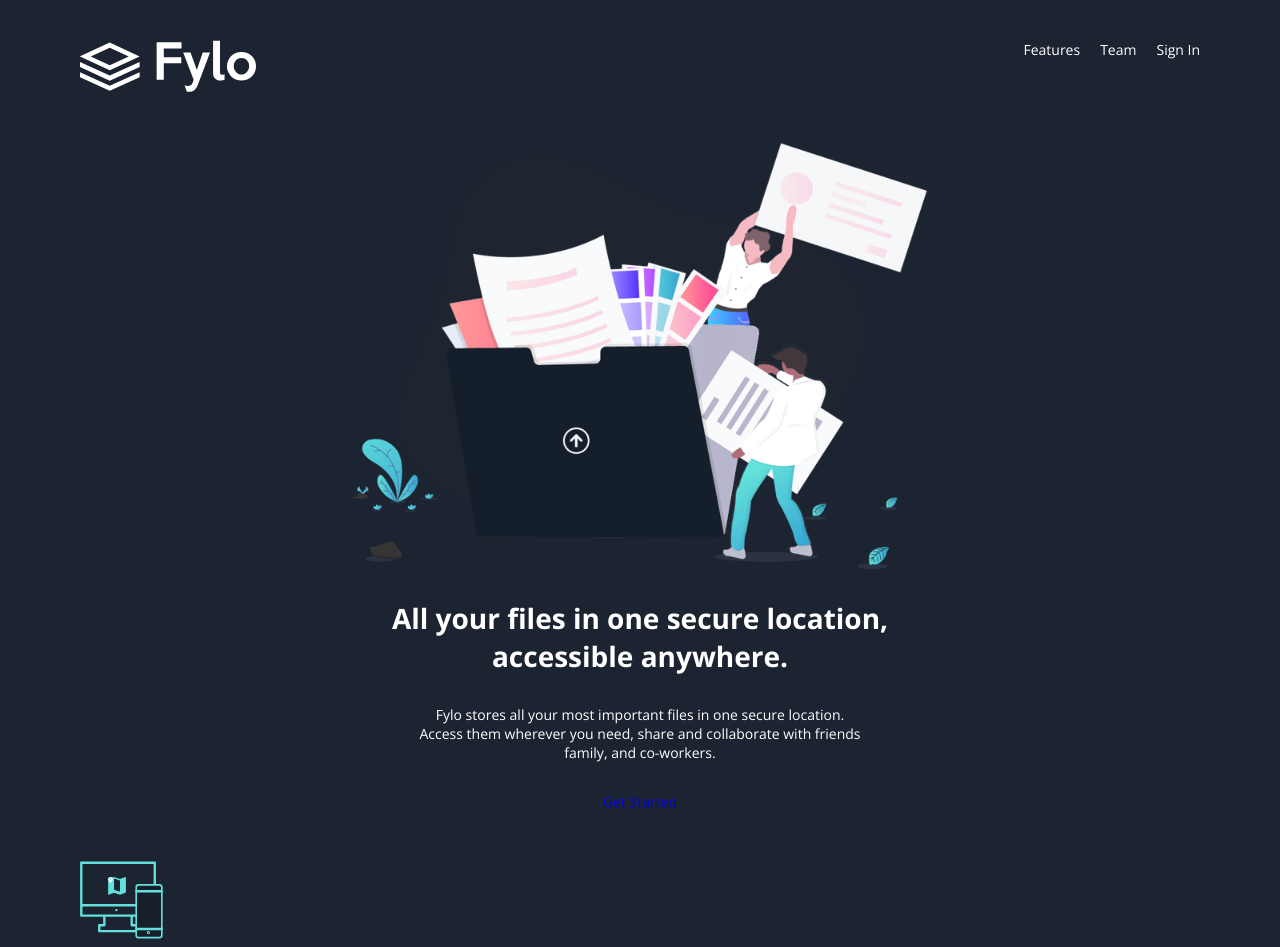
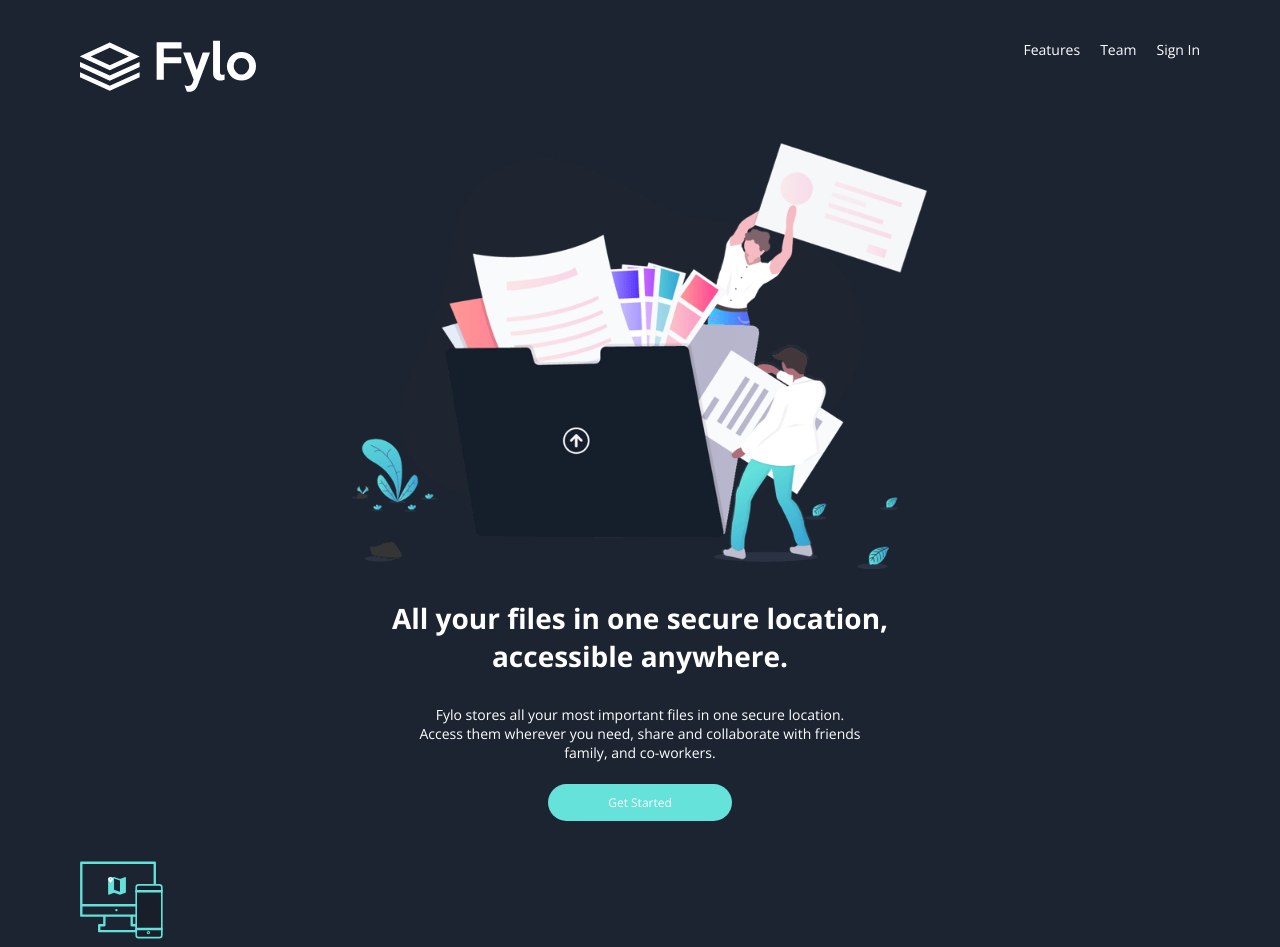
Before and after one commit to Sanideth/Fylo-Dark-Theme, a React (Create React App) app: page / in a window 1280 px wide. Shown: the top 947 px of the page. Built offline with nearby package versions, Linux system fonts and the light colour scheme.

Commit message:
added class to button component

```diff
--- a/src/layout/Header.js
+++ b/src/layout/Header.js
@@ -43,7 +43,7 @@
             />
           </div>
           <div className="header__button-container">
-            <Button text="Get Started" />
+            <Button text="Get Started" className="btn-primary" />
           </div>
         </div>
       </div>
```
